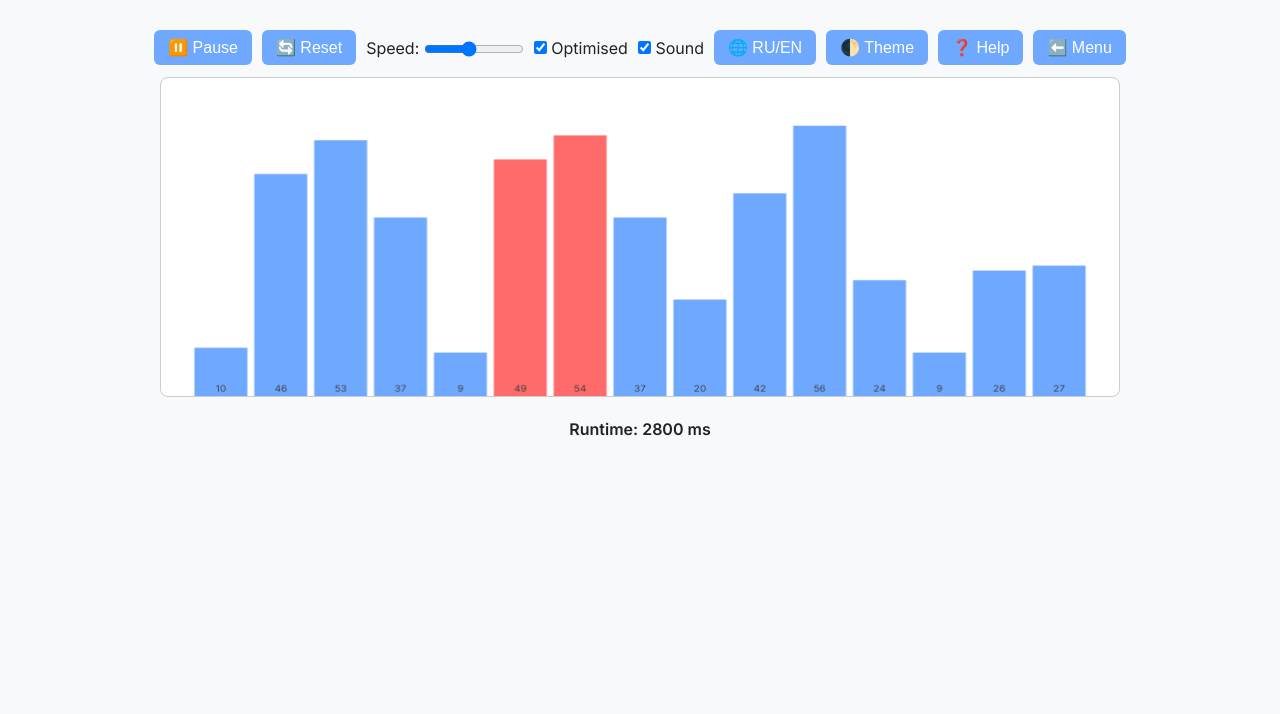
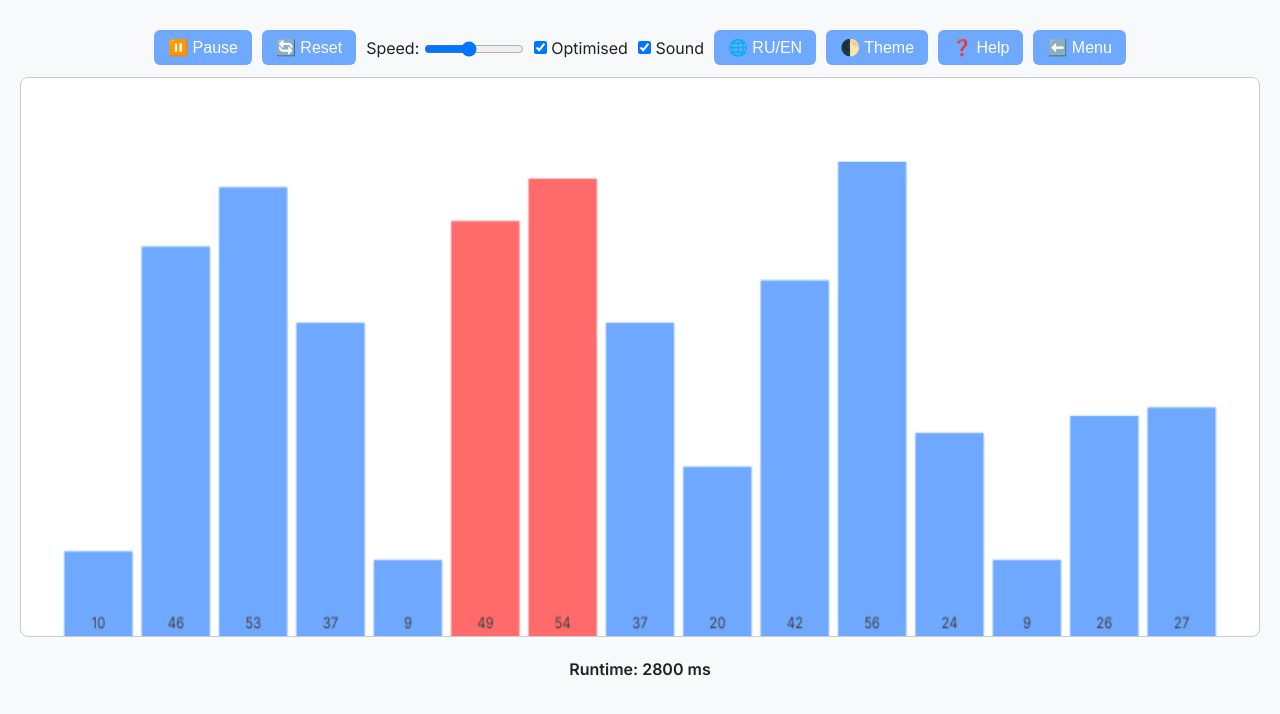
Before and after one commit to DVOleg456/Sorting_Visualizer, a plain HTML site: page index.html in a window 1280 px wide. Both pictures are taken after a click on the button "Start Visualizer". Drawn offline with Linux system fonts and the light colour scheme.

Commit message:
Final commit

```diff
--- a/styles.css
+++ b/styles.css
@@ -81,8 +81,8 @@ input[type="range"] {
   background: var(--card);
   border-radius: 8px;
   width: 100%;
-  max-width: 960px;
-  height: 40vh;
+  max-width: 1500px;
+  height: 70vh;
   transition: background 0.3s ease;
 }
 
```
